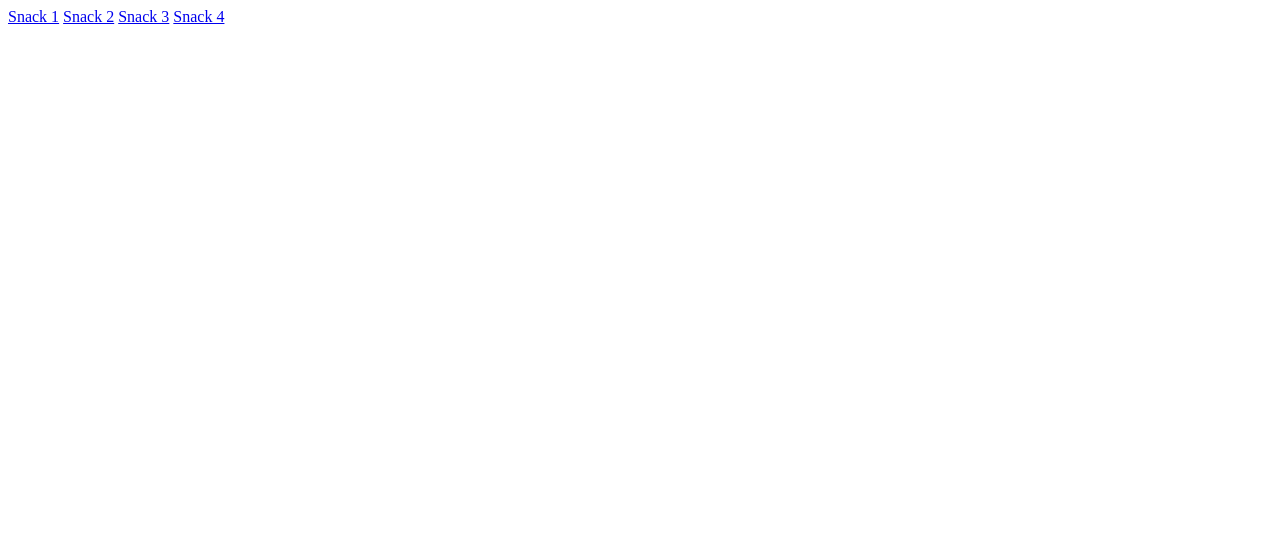
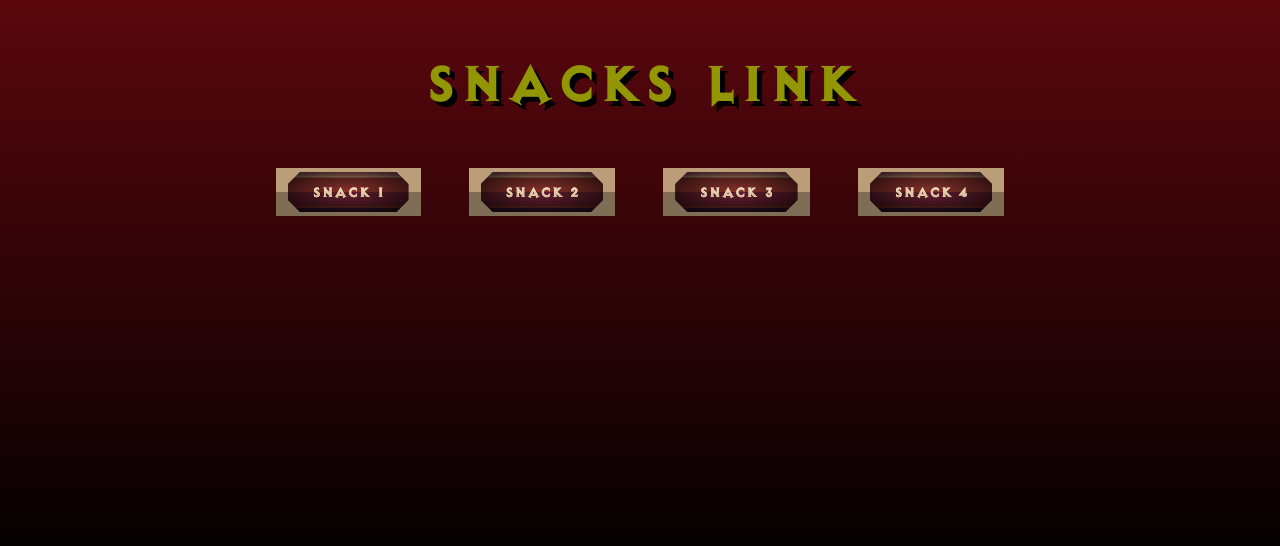
Before and after one commit to GiuseppeCassone/js-jsnack-blocco-2, a plain HTML site: page index.html in a window 1280 px wide. Drawn offline with nearby package versions, Linux system fonts and the light colour scheme.

Commit message:
home page customized

```diff
--- /dev/null
+++ b/css/style.css
@@ -0,0 +1,105 @@
+@font-face {
+    font-family: "Diablo";
+    src: url(../fonts/Diablo\ Heavy.ttf);
+  }
+
+
+  body{
+      height: 100vh;
+      background: rgb(121,9,17);
+      background: linear-gradient(180deg, rgb(90, 7, 13) 0%, rgba(0,0,0,1) 69%);
+      font-family: "Diablo", sans-serif;
+  }
+
+  h1{
+      color: #919602;
+      text-shadow: 5px 5px black;
+      font-size: 60px;
+  }
+
+
+  .button-13 {
+    touch-action: manipulation;
+    background: none;
+    position: relative;
+    border-width: 4px 12px;
+    border-style: solid;
+    border-color: transparent;
+    padding: 8px 24px;
+    text-align: center;
+    color: #fff;
+    transition-property: transform;
+    transition-duration: 0.4s;
+  }
+
+  .button-13:active {
+    transform: scale(0.92);
+  }
+
+  .button-13-background {
+    position: absolute;
+    z-index: 2;
+    inset: 0;
+    clip-path: polygon(12px 0, calc(100% - 12px) 0%, 100% 12px, 100% calc(100% - 12px), calc(100% - 12px) 100%, 12px 100%, 0% calc(100% - 12px), 0% 12px);
+    background-color: saddlebrown;
+    background-image: radial-gradient(transparent, rgba(0, 0, 0, 0.8)), linear-gradient(to bottom, #af6a65, calc(12.5% - 1px), #cfa381, #88312b calc(12.5% + 1px) 50%, #601d2c 50% calc(87.5% - 1px), #994021, #341227 calc(87.5% + 1px));
+    transition-property: filter;
+    transition-duration: 0.2s;
+    will-change: filter;
+  }
+
+  .button-13 .text {
+    background: linear-gradient(180deg, #FFE5C2 1%, #CDAF87 100%), #FFFFFF;
+    -webkit-background-clip: text;
+    -webkit-text-fill-color: transparent;
+    background-clip: text;
+    text-fill-color: transparent;
+    z-index: 3;
+    position: relative;
+  }
+
+  @media (hover: hover) {
+    .button-13:hover .button-13-background {
+      filter: brightness(0.8);
+    }
+  }
+
+  .button-13:active .button-13-background {
+    filter: brightness(0.6);
+  }
+
+  .button-13-border {
+    position: absolute;
+    z-index: 1;
+    inset: -4px -12px;
+  }
+
+  @supports (-webkit-mask-box-image: inherit) or (mask-border: inherit) {
+    .button-13-border {
+      background-image: linear-gradient(to bottom, #bb9d7a 50%, #806d56 50%);
+      -webkit-mask-box-image-source: url("https://csspro.com/css-3d-buttons/buttons-img/baldurs-gate-3-border.svg");
+      -webkit-mask-box-image-slice: 15 23;
+      -webkit-mask-box-image-width: 15px 23px;
+      -webkit-mask-box-image-repeat: repeat;
+      mask-border-source: url("https://csspro.com/css-3d-buttons/buttons-img/baldurs-gate-3-border.svg");
+      mask-border-slice: 15 23;
+      mask-border-width: 15px 23px;
+      mask-border-repeat: repeat;
+    }
+  }
+
+  @supports not ((-webkit-mask-box-image: inherit) or (mask-border: inherit)) {
+    .button-13-border {
+      border-width: 15px 23px;
+      border-style: solid;
+      border-color: transparent;
+      border-image-source: url("https://csspro.com/css-3d-buttons/buttons-img/baldurs-gate-3-border-inverted.svg");
+      border-image-slice: 15 23;
+      border-image-width: 15px 23px;
+      border-image-repeat: repeat;
+      background-image: linear-gradient(#000, #000), linear-gradient(to bottom, #bb9d7a 50%, #806d56 50%);
+      background-origin: content-box, border-box;
+      background-repeat: no-repeat;
+      filter: url("#remove-black-button-13");
+    }
+  }
--- a/index.html
+++ b/index.html
@@ -3,14 +3,97 @@
 <head>
     <meta charset="UTF-8">
     <meta name="viewport" content="width=device-width, initial-scale=1.0">
+
+    <link href="https://cdn.jsdelivr.net/npm/bootstrap@5.3.2/dist/css/bootstrap.min.css" rel="stylesheet" integrity="sha384-T3c6CoIi6uLrA9TneNEoa7RxnatzjcDSCmG1MXxSR1GAsXEV/Dwwykc2MPK8M2HN" crossorigin="anonymous">
+
+    <link rel="stylesheet" href="./css/style.css">
+    <link rel="preconnect" href="https://fonts.googleapis.com">
+    <link rel="preconnect" href="https://fonts.gstatic.com" crossorigin>
     <title>JSnack-Blocco2</title>
 </head>
 <body>
 
-    <a href="./snack1/index.html" target="_blank">Snack 1</a>
-    <a href="./snack2/index.html" target="_blank">Snack 2</a>
-    <a href="./snack3/index.html" target="_blank">Snack 3</a>
-    <a href="./snack4/index.html" target="_blank">Snack 4</a>
+    <div class="container">
+
+        <h1 class="my-5 text-center">SNACKS LINK</h1>
+
+        <div class="row justify-content-center gap-5">
+
+            <a href="./snack1/index.html" class="button-13 text-decoration-none w-auto" target="_blank">
+                <span class="text">Snack 1</span>
+                <span class="button-13-background"></span>
+                <span class="button-13-border"></span>
+
+                <!-- mask-border fallback -->
+                <svg style="position: absolute;" width="0" height="0">
+                  <filter id="remove-black-button-13" color-interpolation-filters="sRGB">
+                    <feColorMatrix type="matrix" values="1 0 0 0 0
+                              0 1 0 0 0
+                              0 0 1 0 0
+                              -1 -1 -1 0 1" result="black-pixels"></feColorMatrix>
+                    <feComposite in="SourceGraphic" in2="black-pixels" operator="out"></feComposite>
+                  </filter>
+                </svg>
+            </a>
+
+            <a href="./snack2/index.html" class="button-13 text-decoration-none w-auto" target="_blank">
+                <span class="text">Snack 2</span>
+                <span class="button-13-background"></span>
+                <span class="button-13-border"></span>
+
+                <!-- mask-border fallback -->
+                <svg style="position: absolute;" width="0" height="0">
+                  <filter id="remove-black-button-13" color-interpolation-filters="sRGB">
+                    <feColorMatrix type="matrix" values="1 0 0 0 0
+                              0 1 0 0 0
+                              0 0 1 0 0
+                              -1 -1 -1 0 1" result="black-pixels"></feColorMatrix>
+                    <feComposite in="SourceGraphic" in2="black-pixels" operator="out"></feComposite>
+                  </filter>
+                </svg>
+            </a>
+
+            <a href="./snack3/index.html" class="button-13 text-decoration-none w-auto" target="_blank">
+                <span class="text">Snack 3</span>
+                <span class="button-13-background"></span>
+                <span class="button-13-border"></span>
+
+                <!-- mask-border fallback -->
+                <svg style="position: absolute;" width="0" height="0">
+                  <filter id="remove-black-button-13" color-interpolation-filters="sRGB">
+                    <feColorMatrix type="matrix" values="1 0 0 0 0
+                              0 1 0 0 0
+                              0 0 1 0 0
+                              -1 -1 -1 0 1" result="black-pixels"></feColorMatrix>
+                    <feComposite in="SourceGraphic" in2="black-pixels" operator="out"></feComposite>
+                  </filter>
+                </svg>
+            </a>
+
+            <a href="./snack4/index.html" class="button-13 text-decoration-none w-auto" target="_blank">
+                <span class="text">Snack 4</span>
+                <span class="button-13-background"></span>
+                <span class="button-13-border"></span>
+
+                <!-- mask-border fallback -->
+                <svg style="position: absolute;" width="0" height="0">
+                  <filter id="remove-black-button-13" color-interpolation-filters="sRGB">
+                    <feColorMatrix type="matrix" values="1 0 0 0 0
+                              0 1 0 0 0
+                              0 0 1 0 0
+                              -1 -1 -1 0 1" result="black-pixels"></feColorMatrix>
+                    <feComposite in="SourceGraphic" in2="black-pixels" operator="out"></feComposite>
+                  </filter>
+                </svg>
+            </a>
+
+
+        </div>
+
+    </div>
+
+
+    <script src="https://cdn.jsdelivr.net/npm/bootstrap@5.3.2/dist/js/bootstrap.bundle.min.js" integrity="sha384-C6RzsynM9kWDrMNeT87bh95OGNyZPhcTNXj1NW7RuBCsyN/o0jlpcV8Qyq46cDfL" crossorigin="anonymous"></script>
 
 </body>
 </html>
```
Also changed, not shown: fonts/Diablo Heavy.ttf (added).
